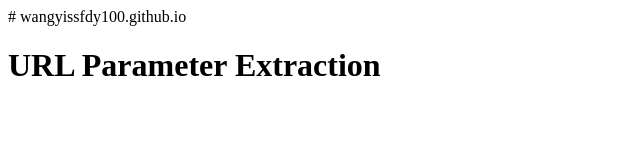
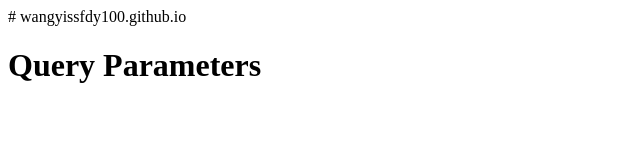
Before and after one commit to wangyissfdy100/wangyissfdy100.github.io, a plain HTML site: page index.html in a window 1280 px wide. Shown: the whole page, without its empty margins (0-640 px from the left). Drawn offline with Linux system fonts and the light colour scheme.

Commit message:
index.html

```diff
--- a/index.html
+++ b/index.html
@@ -27,7 +27,8 @@
     <noscript><iframe src="https://www.googletagmanager.com/ns.html?id=GTM-MNB5M67F"
             height="0" width="0" style="display:none;visibility:hidden"></iframe></noscript>
     <!-- End Google Tag Manager (noscript) -->
-    <h1>URL Parameter Extraction</h1>
+    <h1>Query Parameters</h1>
     <div id="output"></div>
+    <script src="script.js"></script>
 </body>
 </html>
```
